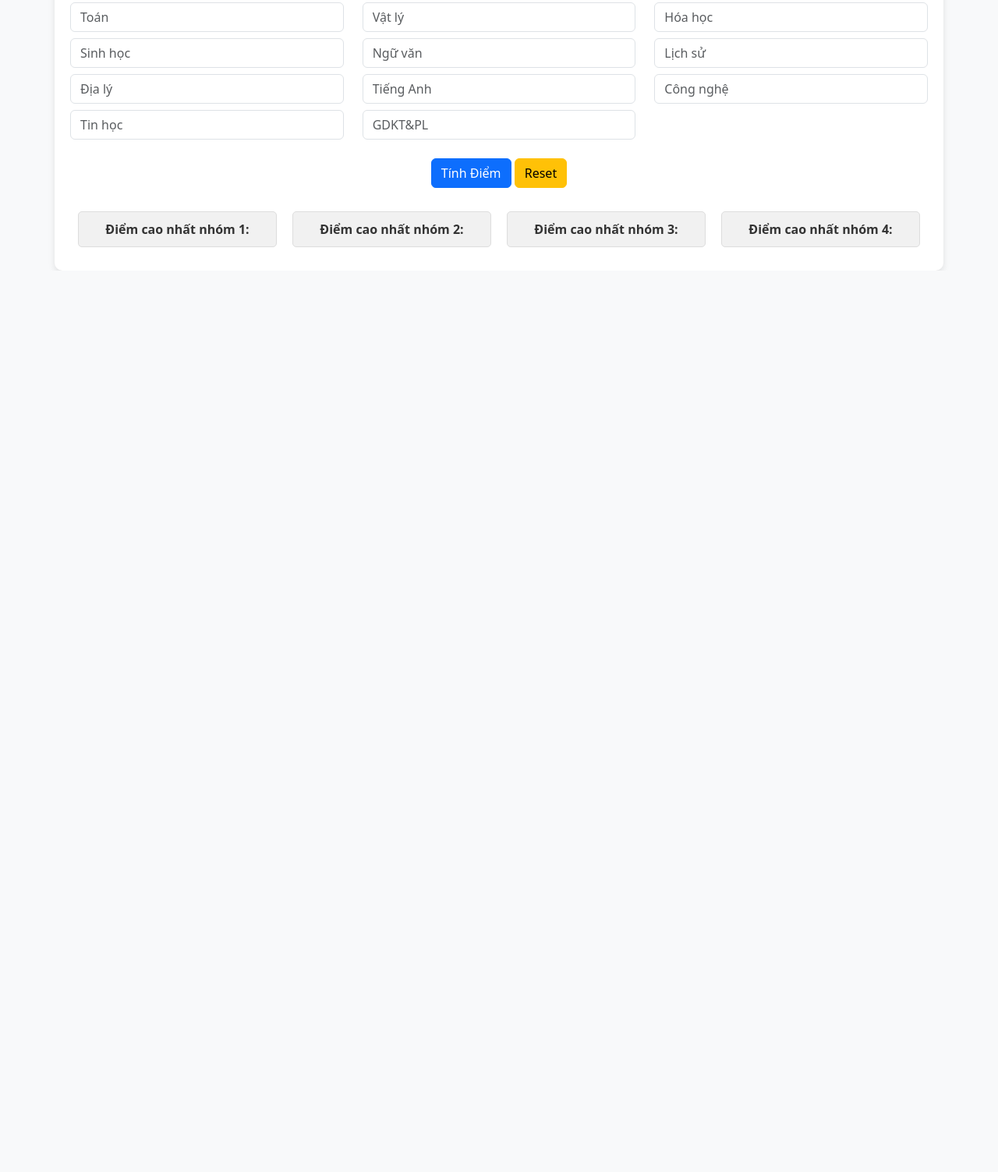
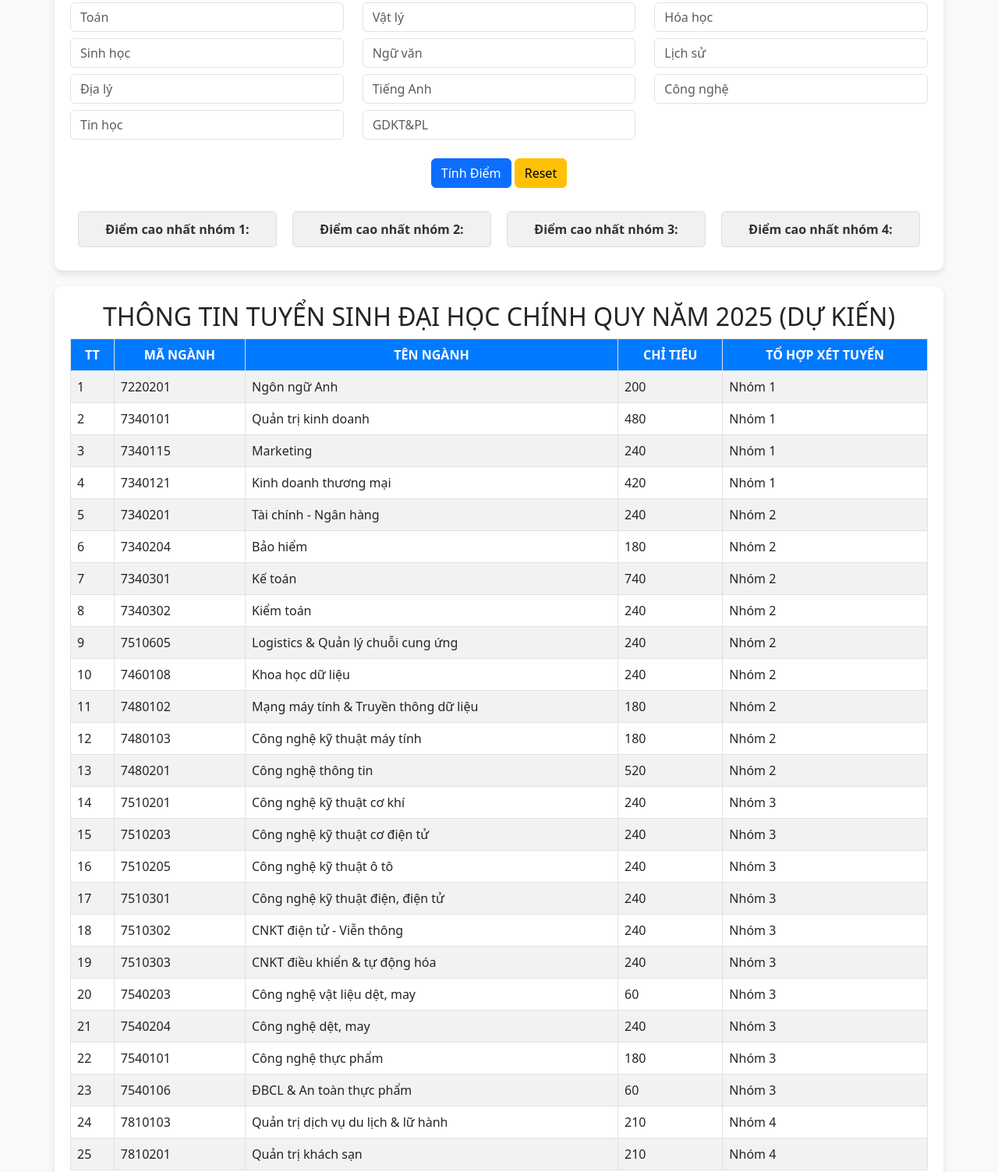
Before and after one commit to thanhcua186/tinh-diem, a plain HTML site: page index.html in a window 1280 px wide. Shown: the part 1531-3034 px from the top of the page at 78% size. Before the commit the page ends 1878 px from the top, so only its background shows below. Drawn offline with nearby package versions, Linux system fonts and the light colour scheme.

Commit message:
Update index.html

```diff
--- a/index.html
+++ b/index.html
@@ -54,6 +54,23 @@
             border: 1px solid #ddd;
             border-radius: 5px;
             background-color: #f1f1f1;
+        }
+		.table-container {
+            background-color: white;
+            padding: 20px;
+            border-radius: 10px;
+            box-shadow: 0 4px 8px rgba(0, 0, 0, 0.1);
+            margin-top: 20px;
+        }
+        .table th {
+            background-color: #007bff;
+            color: white;
+        }
+        .table-striped tbody tr:nth-of-type(odd) {
+            background-color: #f1f1f1;
+        }
+        .table-hover tbody tr:hover {
+            background-color: #d4e1f1;
         }
     </style>
 </head>
@@ -166,6 +183,49 @@
             <p>Điểm quy đổi: <span id="converted"></span></p>
         </div>
     </div>
+	<div class="container table-container">
+		<h2 class="text-center">THÔNG TIN TUYỂN SINH ĐẠI HỌC CHÍNH QUY NĂM 2025 (DỰ KIẾN)</h2>
+		<div class="table-responsive">
+			<table class="table table-striped table-hover table-bordered">
+				<thead class="text-center">
+					<tr>
+						<th>TT</th>
+						<th>MÃ NGÀNH</th>
+						<th>TÊN NGÀNH</th>
+						<th>CHỈ TIÊU</th>
+						<th>TỔ HỢP XÉT TUYỂN</th>
+					</tr>
+				</thead>
+				<tbody>
+					<tr><td>1</td><td>7220201</td><td>Ngôn ngữ Anh</td><td>200</td><td>Nhóm 1</td></tr>
+					<tr><td>2</td><td>7340101</td><td>Quản trị kinh doanh</td><td>480</td><td>Nhóm 1</td></tr>
+					<tr><td>3</td><td>7340115</td><td>Marketing</td><td>240</td><td>Nhóm 1</td></tr>
+					<tr><td>4</td><td>7340121</td><td>Kinh doanh thương mại</td><td>420</td><td>Nhóm 1</td></tr>
+					<tr><td>5</td><td>7340201</td><td>Tài chính - Ngân hàng</td><td>240</td><td>Nhóm 2</td></tr>
+					<tr><td>6</td><td>7340204</td><td>Bảo hiểm</td><td>180</td><td>Nhóm 2</td></tr>
+					<tr><td>7</td><td>7340301</td><td>Kế toán</td><td>740</td><td>Nhóm 2</td></tr>
+					<tr><td>8</td><td>7340302</td><td>Kiểm toán</td><td>240</td><td>Nhóm 2</td></tr>
+					<tr><td>9</td><td>7510605</td><td>Logistics & Quản lý chuỗi cung ứng</td><td>240</td><td>Nhóm 2</td></tr>
+					<tr><td>10</td><td>7460108</td><td>Khoa học dữ liệu</td><td>240</td><td>Nhóm 2</td></tr>
+					<tr><td>11</td><td>7480102</td><td>Mạng máy tính & Truyền thông dữ liệu</td><td>180</td><td>Nhóm 2</td></tr>
+					<tr><td>12</td><td>7480103</td><td>Công nghệ kỹ thuật máy tính</td><td>180</td><td>Nhóm 2</td></tr>
+					<tr><td>13</td><td>7480201</td><td>Công nghệ thông tin</td><td>520</td><td>Nhóm 2</td></tr>
+					<tr><td>14</td><td>7510201</td><td>Công nghệ kỹ thuật cơ khí</td><td>240</td><td>Nhóm 3</td></tr>
+					<tr><td>15</td><td>7510203</td><td>Công nghệ kỹ thuật cơ điện tử</td><td>240</td><td>Nhóm 3</td></tr>
+					<tr><td>16</td><td>7510205</td><td>Công nghệ kỹ thuật ô tô</td><td>240</td><td>Nhóm 3</td></tr>
+					<tr><td>17</td><td>7510301</td><td>Công nghệ kỹ thuật điện, điện tử</td><td>240</td><td>Nhóm 3</td></tr>
+					<tr><td>18</td><td>7510302</td><td>CNKT điện tử - Viễn thông</td><td>240</td><td>Nhóm 3</td></tr>
+					<tr><td>19</td><td>7510303</td><td>CNKT điều khiển & tự động hóa</td><td>240</td><td>Nhóm 3</td></tr>
+					<tr><td>20</td><td>7540203</td><td>Công nghệ vật liệu dệt, may</td><td>60</td><td>Nhóm 3</td></tr>
+					<tr><td>21</td><td>7540204</td><td>Công nghệ dệt, may</td><td>240</td><td>Nhóm 3</td></tr>
+					<tr><td>22</td><td>7540101</td><td>Công nghệ thực phẩm</td><td>180</td><td>Nhóm 3</td></tr>
+					<tr><td>23</td><td>7540106</td><td>ĐBCL & An toàn thực phẩm</td><td>60</td><td>Nhóm 3</td></tr>
+					<tr><td>24</td><td>7810103</td><td>Quản trị dịch vụ du lịch & lữ hành</td><td>210</td><td>Nhóm 4</td></tr>
+					<tr><td>25</td><td>7810201</td><td>Quản trị khách sạn</td><td>210</td><td>Nhóm 4</td></tr>
+				</tbody>
+			</table>
+		</div>
+	</div>
 
     <!-- Bootstrap JS -->
     <script src="https://cdn.jsdelivr.net/npm/bootstrap@5.3.0/dist/js/bootstrap.bundle.min.js"></script>
@@ -409,6 +469,7 @@
 			document.getElementById('group3').textContent = groupScores.group3.toFixed(2);
 			document.getElementById('group4').textContent = groupScores.group4.toFixed(2);
 
+			alert(`Tổng điểm xét tuyển:\nNhóm 1: ${groupScores.group1.toFixed(2)}\nNhóm 2: ${groupScores.group2.toFixed(2)}\nNhóm 3: ${groupScores.group3.toFixed(2)}\nNhóm 4: ${groupScores.group4.toFixed(2)}`);
 		}
 
 		function resetForm() {
```
